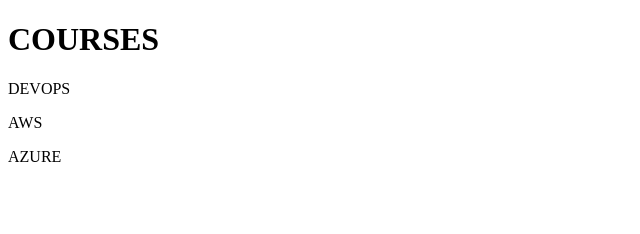
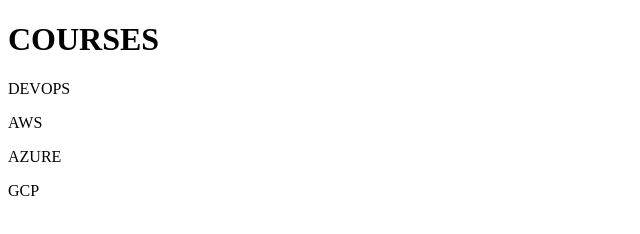
Before and after one commit to AwsDevopsClass/gitclass15092023, a plain HTML site: page index.html in a window 1280 px wide. Shown: the full height of the page, 0-640 px from the left. Drawn offline with Linux system fonts and the light colour scheme.

Commit message:
gcp commit

```diff
--- a/index.html
+++ b/index.html
@@ -9,6 +9,7 @@
 <p> DEVOPS </p>
 <p> AWS </p>
 <p> AZURE </p>
+<p> GCP </p>
 
 </body>
 </html>
```
